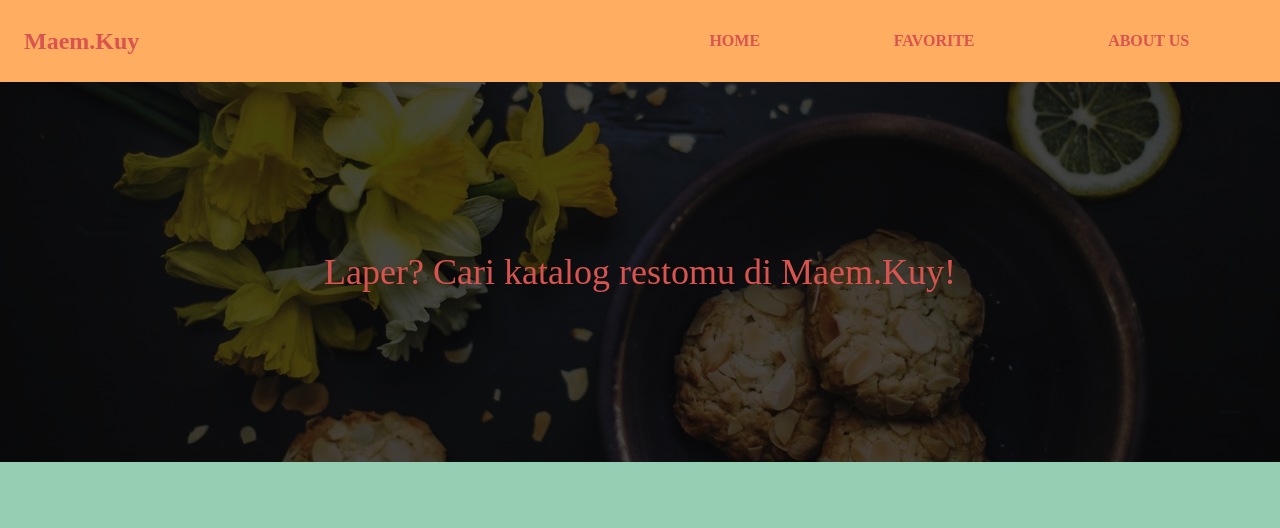
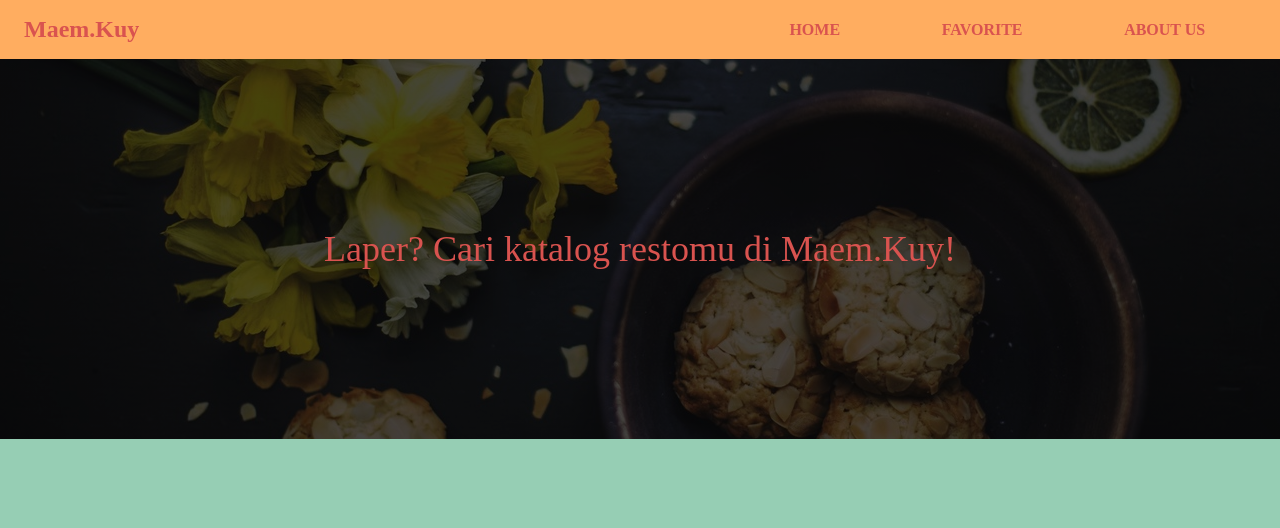
Before and after one commit to zetvyy/Maem-Kuy, a website built with webpack: page src/templates/index.html in a window 1280 px wide. Shown: the top 528 px of the page. Built offline with nearby package versions, Linux system fonts and the light colour scheme.

Commit message:
feat: add eslint config

```diff
--- a/package.json
+++ b/package.json
@@ -17,7 +17,11 @@
     "babel-loader": "^8.2.5",
     "copy-webpack-plugin": "^11.0.0",
     "css-loader": "^6.7.1",
-    "eslint": "^8.17.0",
+    "eslint": "^8.27.0",
+    "eslint-config-standard": "^17.0.0",
+    "eslint-plugin-import": "^2.26.0",
+    "eslint-plugin-n": "^15.5.1",
+    "eslint-plugin-promise": "^6.1.1",
     "html-webpack-plugin": "^5.5.0",
     "jasmine-ajax": "^4.0.0",
     "jasmine-core": "^4.2.0",
--- a/src/styles/main.css
+++ b/src/styles/main.css
@@ -225,12 +225,6 @@ footer {
     display: grid;
     row-gap: 12px;
   }
-
-  .nav__item {
-    padding: 16px 16px;
-    min-width: 44px;
-    min-height: 44px;
-  }
 }
 
 @media screen and (min-width: 700px) {
```
Also changed, not shown: .eslintrc.json (added), 2 other files.
